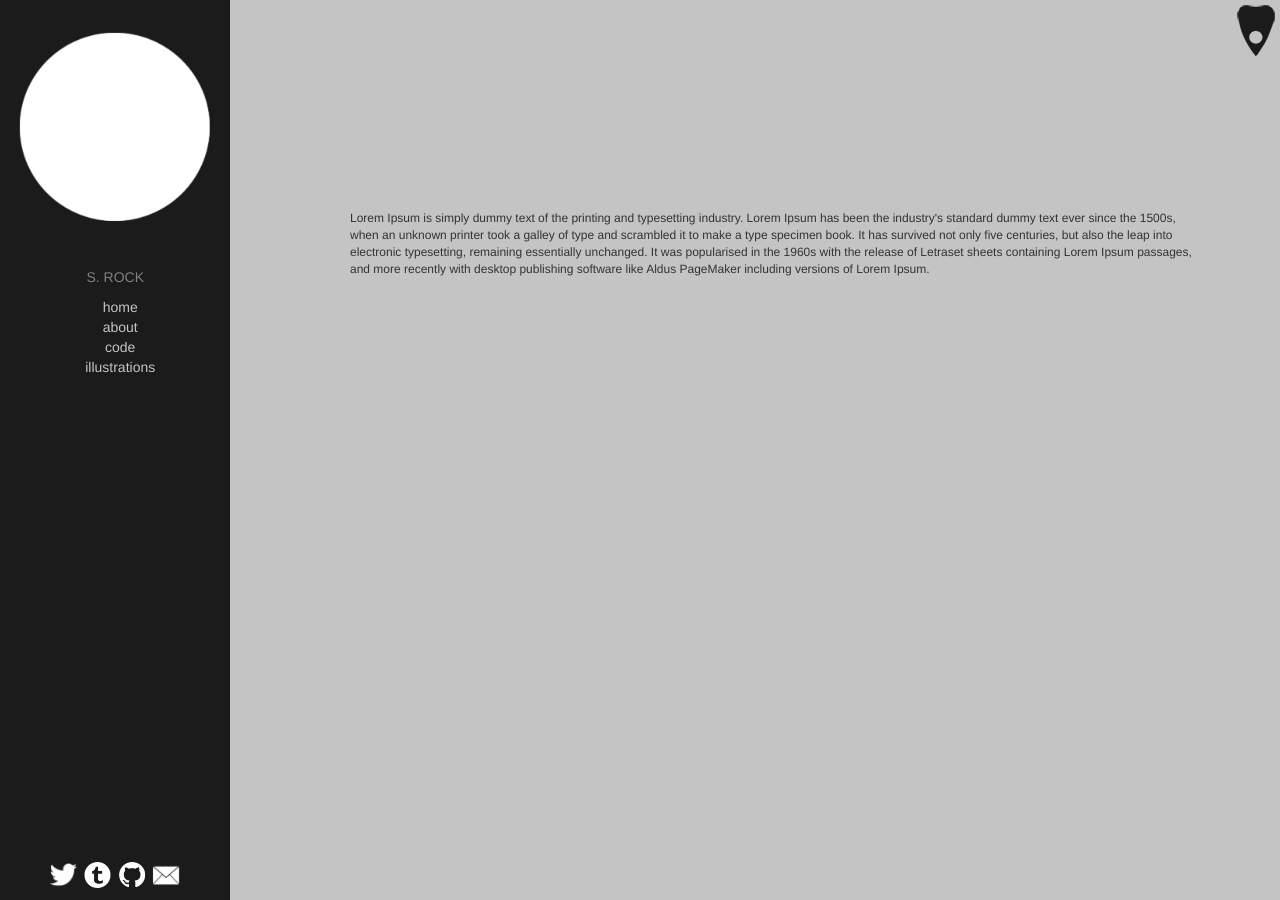
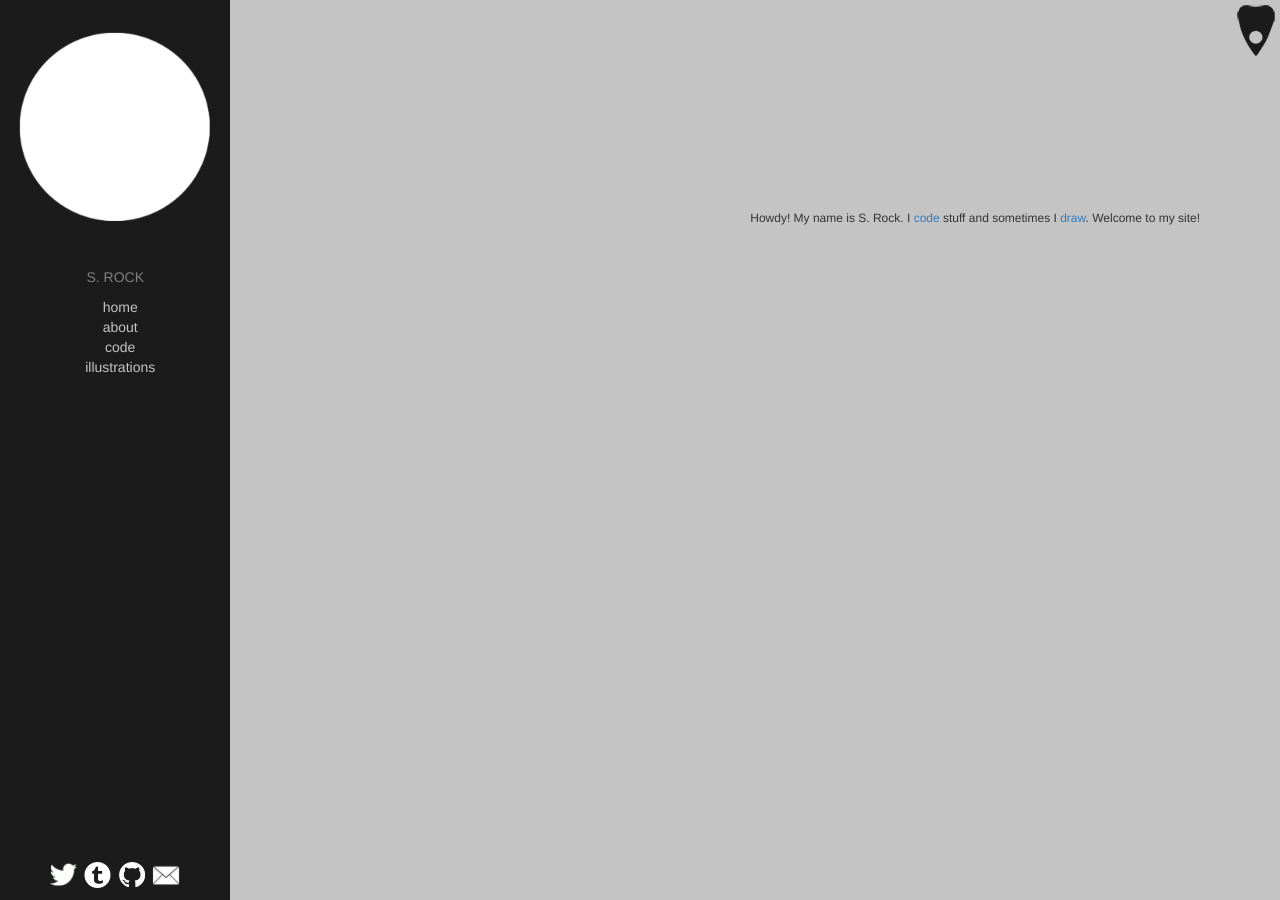
Before and after one commit to Revenir/revenir.github.io, a Jekyll site: the page built from index.html, in a window 1280 px wide. Built offline with Jekyll 4.4.1, drawn with Linux system fonts in a browser that asks for light colours.

Commit message:
Update index.html

```diff
--- a/index.html
+++ b/index.html
@@ -4,12 +4,6 @@ layout: default
 
             <div class="introduction">
                         <p>
-                        Lorem Ipsum is simply dummy text of the printing and typesetting industry.
-                        Lorem Ipsum has been the industry's standard dummy text ever since the 1500s,
-                        when an unknown printer took a galley of type and scrambled it to make a type specimen book.
-                        It has survived not only five centuries, but also the leap into electronic typesetting,
-                        remaining essentially unchanged. It was popularised in the 1960s with the release of Letraset
-                        sheets containing Lorem Ipsum passages, and more recently with desktop publishing software like
-                        Aldus PageMaker including versions of Lorem Ipsum.
+                        Howdy! My name is S. Rock. I <a href="/code">code</a> stuff and sometimes I <a href="/illustrations">draw</a>. Welcome to my site!
                         </p>
             </div>
```
